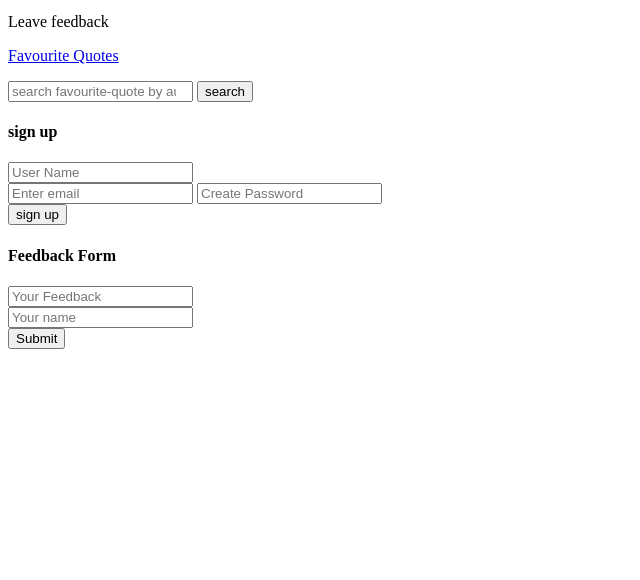
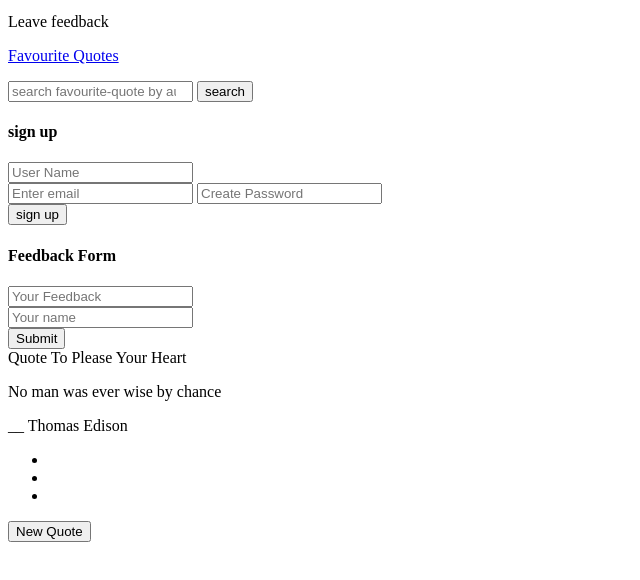
Before and after one commit to pama7786/quote-generator-app, a website: page index.html in a window 1280 px wide. Shown: the part 88-668 px from the top of the page, without its empty margins (0-640 px from the left). Drawn offline with Linux system fonts and the light colour scheme.

Commit message:
added section for main page

```diff
--- a/index.html
+++ b/index.html
@@ -51,6 +51,40 @@
             <button type="submit" id="submit-feedback">Submit</button>
           </form>
      </section>
+     <div id="search-quote">
+
+     </div>
+
+  <!-- section five: all about the main page  -->
+
+  <section id="Main Page">
+    <div class="wrapper">
+      <header>Quote To Please Your Heart</header>
+       <div class="content">
+         <div class="quote-area">
+            <i class="fa-solid fa-quote-left"></i>
+            <p class="quote">No man was ever wise by chance</p>
+            <i class="fa-solid fa-quote-right"></i>
+        </div>
+      <div class="author">
+         <span>__</span>
+         <span class="name">Thomas Edison</span>
+      </div>
+    </div>
+ <div class="buttons">
+   <div class="features">
+     <ul>
+        <li id="Favourite"><i class="fa-solid fa-star"></i></li>
+        <li class="copy"><i class="fa-regular fa-copy"></i></li>
+        <li class="like"><i class="fa-solid fa-heart"></i></li>
+    </ul>
+    <button id="quote"> New Quote </button>
+    </div>
+  </div>
+</div>
+</section>
+
+  </section>
 
 </body>
 </html>
```
